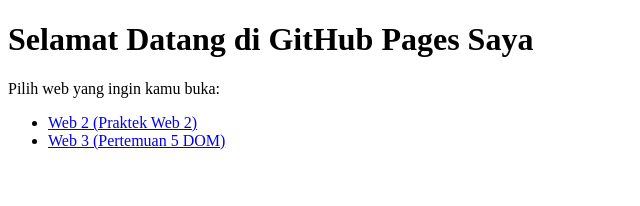
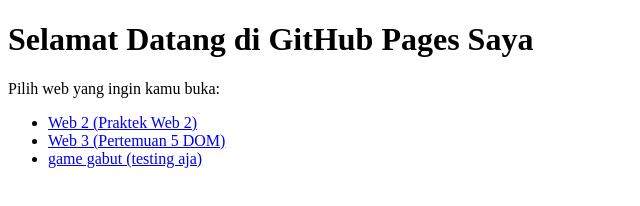
Before and after one commit to SofaChasaniWibisono-source/2400016001_Sofa-Cha-Wibson_A, a plain HTML site: page index.html in a window 1280 px wide. Shown: the whole page, without its empty margins (0-640 px from the left). Drawn offline with Linux system fonts and the light colour scheme.

Commit message:
Add link to testing.html in index.html

```diff
--- a/index.html
+++ b/index.html
@@ -10,6 +10,7 @@
   <ul>
     <li><a href="web2.html">Web 2 (Praktek Web 2)</a></li>
     <li><a href="web3.html">Web 3 (Pertemuan 5 DOM)</a></li>
+    <li><a href="testing.html">game gabut (testing aja)</a></li>
   </ul>
 </body>
 </html>
```
